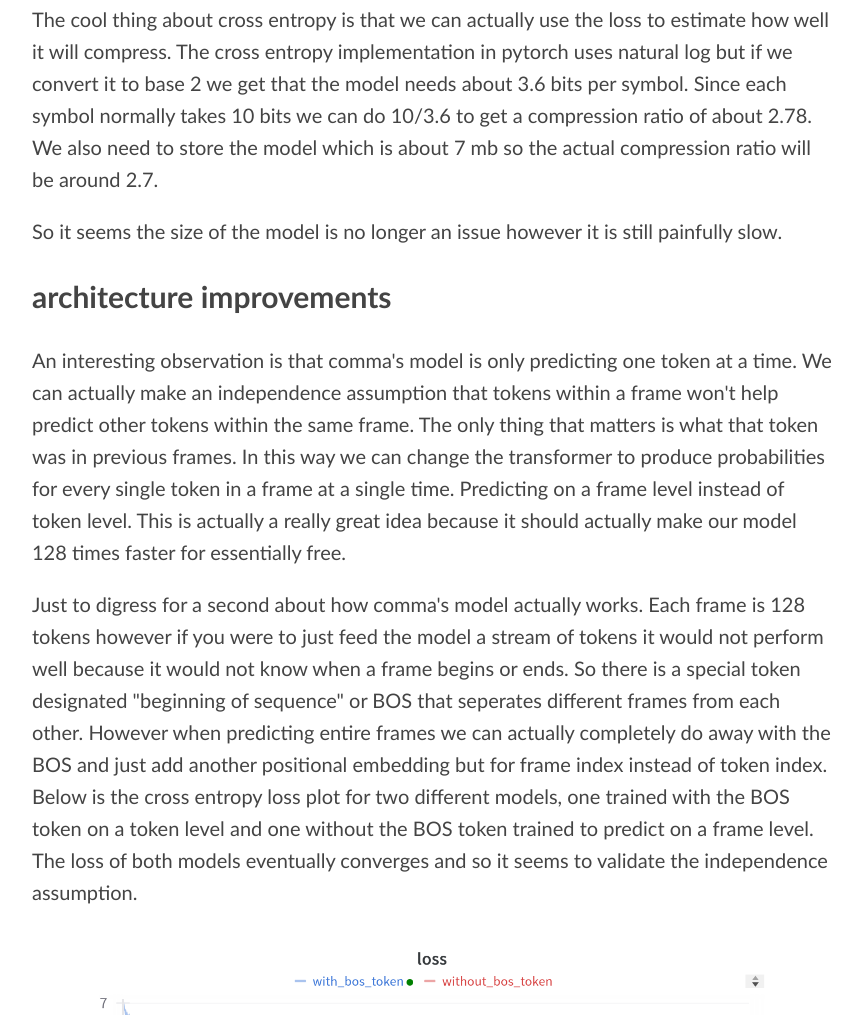
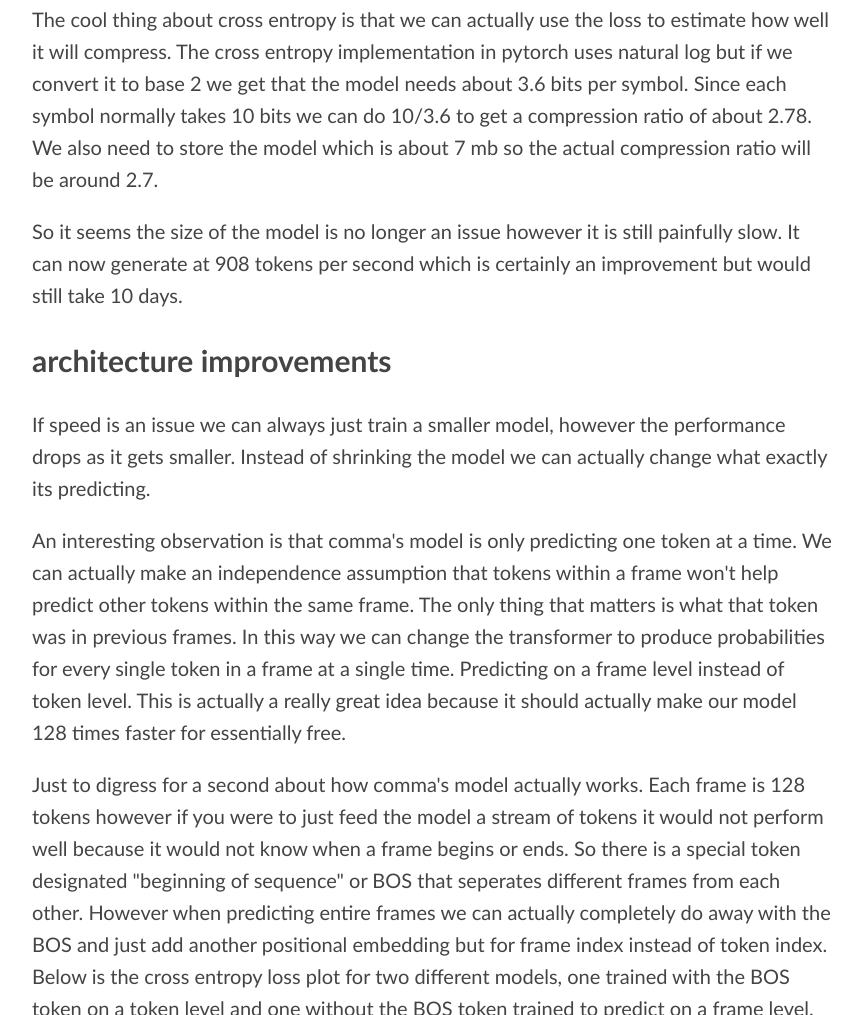
Before and after one commit to BradyWynn/bradywynn.github.io, a plain HTML site: page index.html in a window 1280 px wide. Shown: the part 6756-7771 px from the top of the page, without its empty margins (208-1070 px from the left). Drawn offline with Linux system fonts and the light colour scheme.

Commit message:
tiny commit

```diff
--- a/index.html
+++ b/index.html
@@ -176,9 +176,9 @@
     major problems. The first is that the model itself takes up 614 mb so even
     just storing the model would take twice the space of the first place
     submission. The second and related problem is that because the model is so
-    large it is extremely slow. On a good gpu it runs at about 400 tokens per
+    large it is extremely slow. On a my gpu (rtx 3070 ti) it runs at 130 tokens per
     second which doesn't sound that bad, but then you remember that there are
-    768 million tokens so it would take 21 days.
+    768 million tokens so it would take 68 days.
   </p>
   <p>
     As an aside this isn't actually a novel idea, and
@@ -222,9 +222,16 @@
 
   <p>
     So it seems the size of the model is no longer an issue however it is still
-    painfully slow.
+    painfully slow. It can now generate at 908 tokens per second which is certainly
+    an improvement but would still take 10 days.
   </p>
+
   <h2>architecture improvements</h2>
+  <p>
+    If speed is an issue we can always just train a smaller model, however
+    the performance drops as it gets smaller. Instead of shrinking the model
+    we can actually change what exactly its predicting.
+  </p>
   <p>
     An interesting observation is that comma's model is only predicting one
     token at a time. We can actually make an independence assumption that tokens
```
